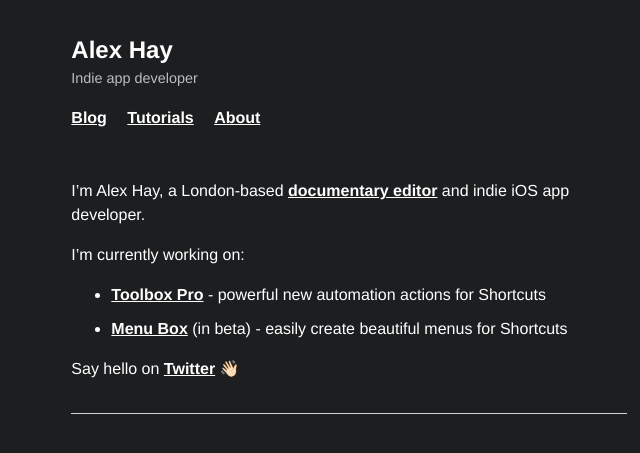
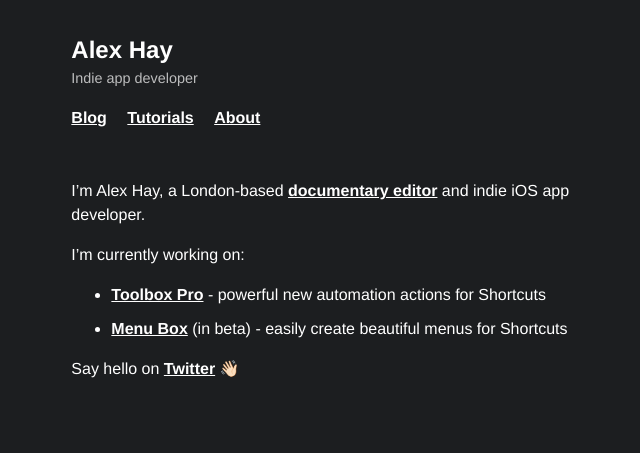
Before and after one commit to mralexhay/mralexhay.github.io, a Jekyll site: the page built from about.md, in a window 1280 px wide. Shown: the top 453 px of the page, without its empty margins (291-931 px from the left). Built offline with Jekyll 4.4.1, drawn with Linux system fonts in a browser that asks for light colours; some web fonts are replaced; comment, search, counter and statistics services are not loaded.

Commit message:
footer tweaks

```diff
--- a/_includes/footer.html
+++ b/_includes/footer.html
@@ -1,5 +1,8 @@
 <footer class="footer" role="contentinfo">
     <small>
+        {% if page.layout == "default" %}
+          <a href="/atom.xml">RSS feed</a>
+        {% endif %}
     </small>
 </footer>
 
--- a/_includes/head.html
+++ b/_includes/head.html
@@ -4,7 +4,7 @@
 
   <title>
     {% if page.title == "Home" %}
-      {{ site.title }} &middot; {{ site.tagline }}
+      {{ site.title }}
     {% else %}
       {{ page.title }} &middot; {{ site.title }}
     {% endif %}
--- a/_layouts/page.html
+++ b/_layouts/page.html
@@ -12,15 +12,13 @@
       <main id="main" role="main">
         <article class="post page" role="article">
           <i class="fas {{ page.icon }}"></i>
-          <h1 class="post-title">{{ page.title }}</h1>
+          <h1 class="post-title"></h1>
           {{ content }}
         </article>
       </main>
 
     </div>
 
-    <hr>
-
     {% include footer.html %}
 
     <script src="//instant.page/1.2.2" type="module" integrity="sha384-2xV8M5griQmzyiY3CDqh1dn4z3llDVqZDqzjzcY+jCBCk/a5fXJmuZ/40JJAPeoU"></script>
```
Also changed, not shown: about.md (+1 -1 lines).
